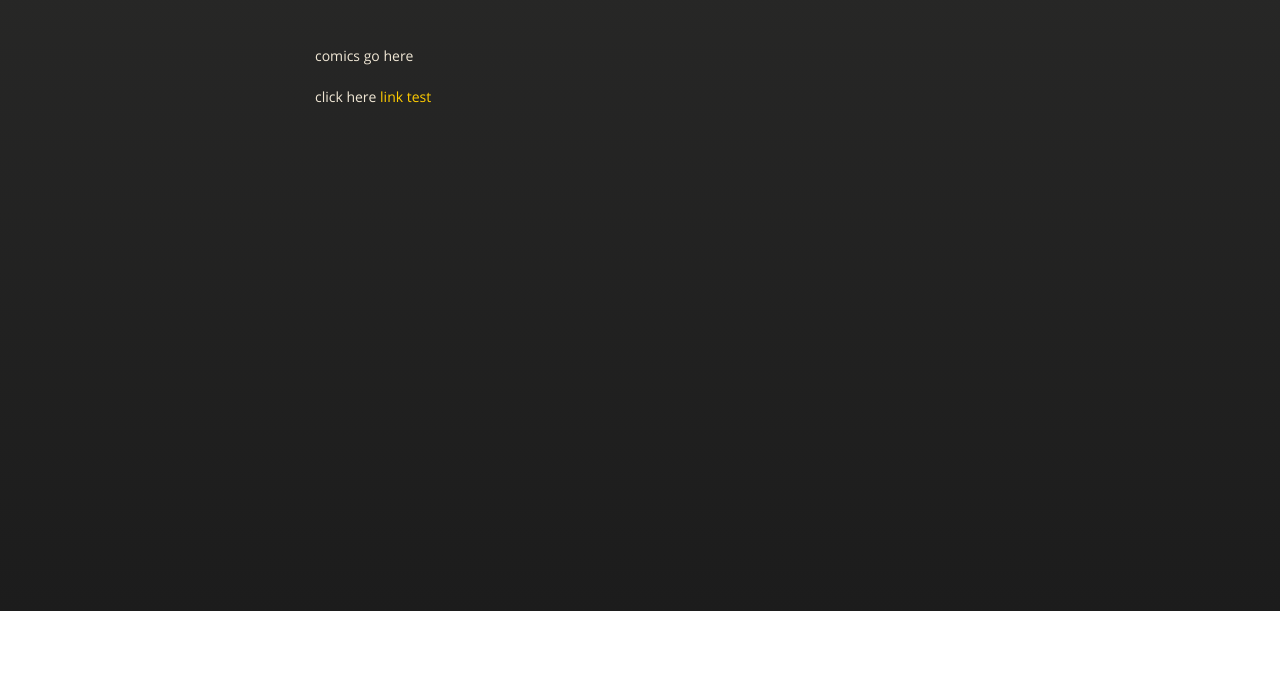
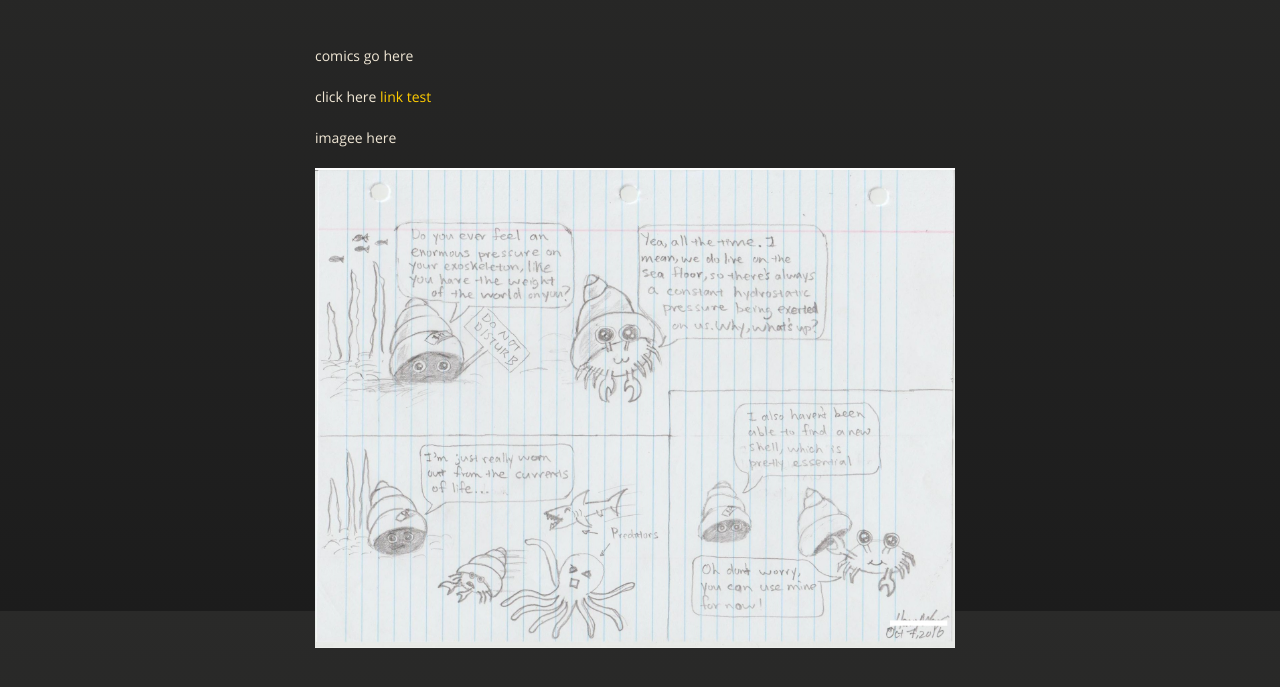
Before and after one commit to h397wang/h397wang.github.io, a plain HTML site: page index.html in a window 1280 px wide. Shown: the part 189-876 px from the top of the page. Before the commit the page ends 800 px from the top, so only its background shows below. Drawn offline with nearby package versions, Linux system fonts and the light colour scheme.

Commit message:
hermit grabs

```diff
--- a/index.html
+++ b/index.html
@@ -38,6 +38,9 @@
         <p>comics go here</p>
 
 <p>click here <a href="http://h397wang.github.io/SpaceTTT/">link test</a></p>
+<p> imagee here </p>
+
+<img src="images/hermit_crabs.jpg" width="640" height="480">
       </section>
 
     </div>
```
Also changed, not shown: images/hermit_crabs.jpg (added).
